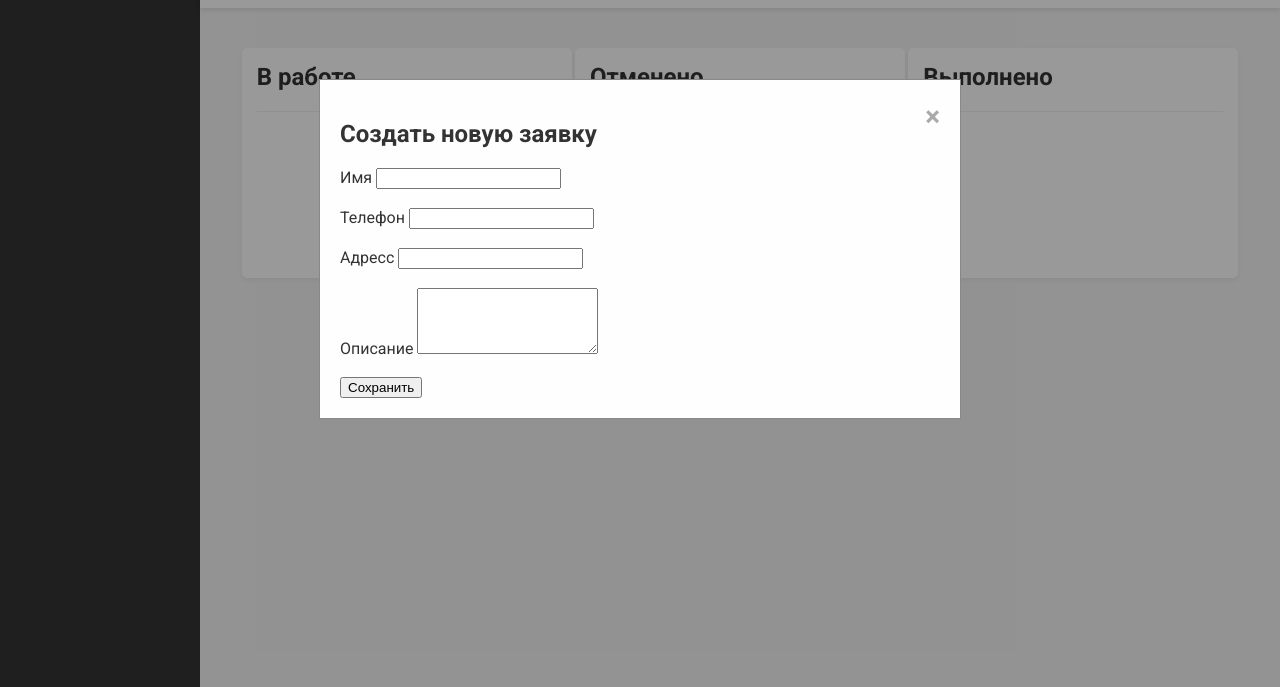
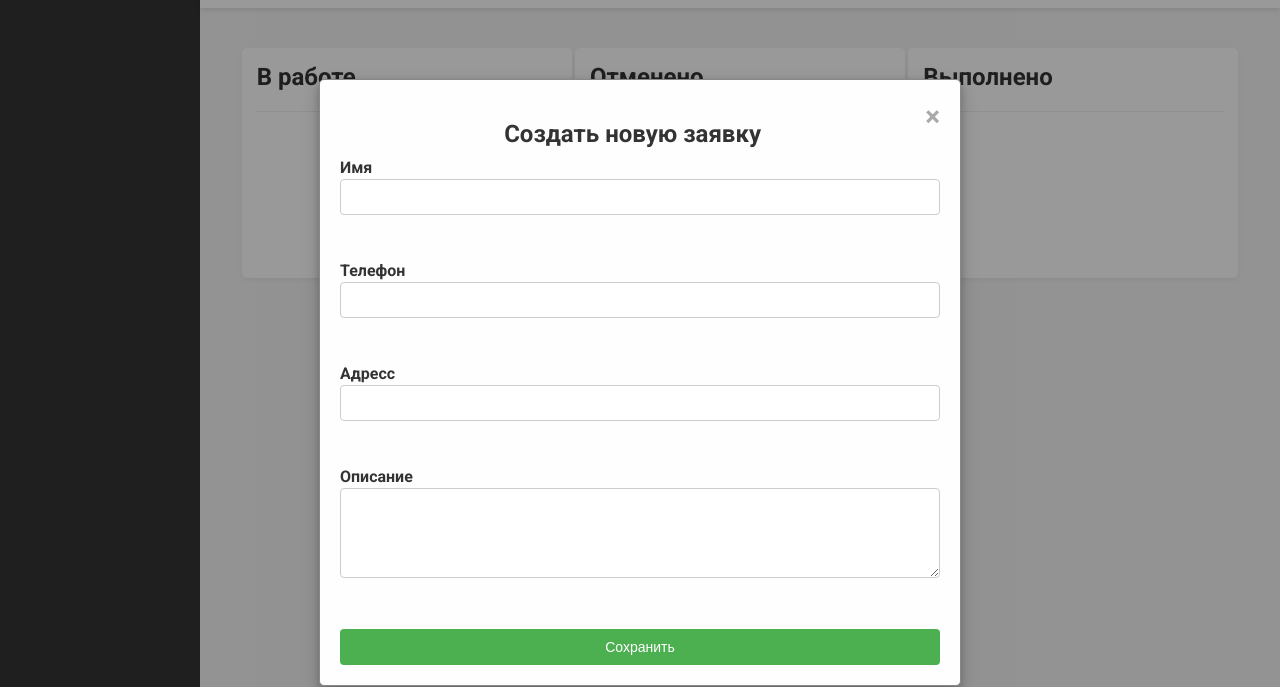
Before and after one commit to tatana-t34/CRM_system_for_small_businesses, a plain HTML site: page index.html in a window 1280 px wide. Both pictures are taken after a click on the button "Новая заявка". Shown: the part 113-800 px from the top of the page. Drawn offline with Linux system fonts and the light colour scheme.

Commit message:
Update style.css

```diff
--- a/style.css
+++ b/style.css
@@ -189,3 +189,111 @@ body {
 .tab-content.active {
     display: block;
 }
+
+.modal {
+    display: none;
+    position: fixed;
+    z-index: 1;
+    left: 0;
+    top: 0;
+    width: 100%;
+    height: 100%;
+    overflow: auto;
+    background-color: rgba(0, 0, 0, 0.4);
+}
+
+.modal-content {
+    background-color: #fefefe;
+    margin: 15% auto;
+    padding: 20px;
+    border: 1px solid #888;
+    width: 80%;
+    max-width: 600px;
+    box-shadow: 0 4px 8px 0 rgba(0, 0, 0, 0.2), 0 6px 20px 0 rgba(0, 0, 0, 0.19);
+    border-radius: 5px;
+}
+
+.close {
+    color: #aaa;
+    float: right;
+    font-size: 28px;
+    font-weight: bold;
+}
+
+.close:hover,
+.close:focus {
+    color: black;
+    text-decoration: none;
+    cursor: pointer;
+}
+
+#newTaskForm {
+    display: flex;
+    flex-direction: column;
+}
+
+#newTaskForm label {
+    margin-bottom: 2px;
+    font-weight: bold;
+    color: #333;
+}
+
+#newTaskForm input[type="text"],
+#newTaskForm input[type="tel"],
+#newTaskForm textarea {
+    padding: 8px;
+    margin-bottom: 8px;
+    border: 1px solid #ccc;
+    border-radius: 4px;
+    font-size: 16px;
+    box-sizing: border-box;
+    width: 100%;
+}
+
+#newTaskForm textarea {
+    resize: vertical;
+    font-family: sans-serif;
+}
+
+#newTaskForm button {
+    background-color: #4CAF50;
+    border: none;
+    color: white;
+    padding: 10px 15px;
+    text-align: center;
+    text-decoration: none;
+    display: inline-block;
+    font-size: 14px;
+    cursor: pointer;
+    border-radius: 4px;
+    transition: background-color 0.3s ease;
+    margin-top: 5px;
+}
+
+#newTaskForm button:hover {
+    background-color: #3e8e41;
+}
+
+.modal-content h2 {
+    text-align: center;
+    margin-bottom: 10px;
+    color: #333;
+}
+
+@media screen and (max-width: 600px) {
+    .modal-content {
+        width: 95%;
+        margin: 20% auto;
+    }
+
+    #newTaskForm input[type="text"],
+    #newTaskForm input[type="tel"],
+    #newTaskForm textarea {
+        font-size: 14px;
+    }
+
+    #newTaskForm button {
+        font-size: 14px;
+        padding: 10px 15px;
+    }
+}
```
